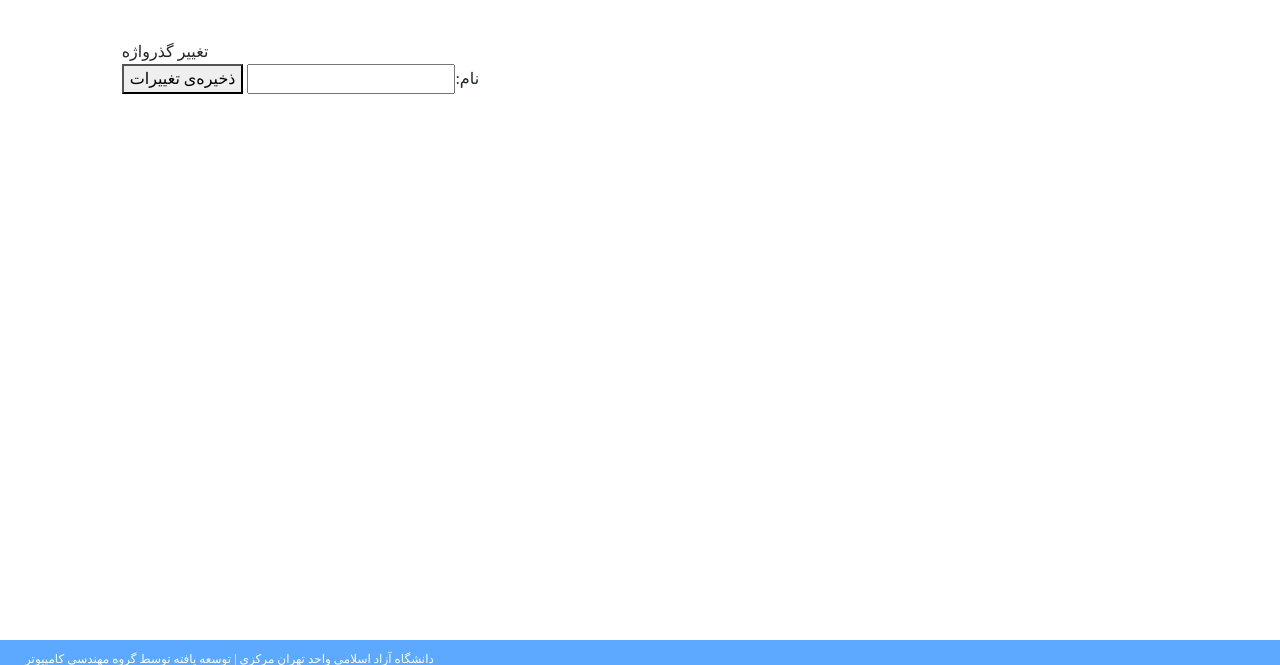
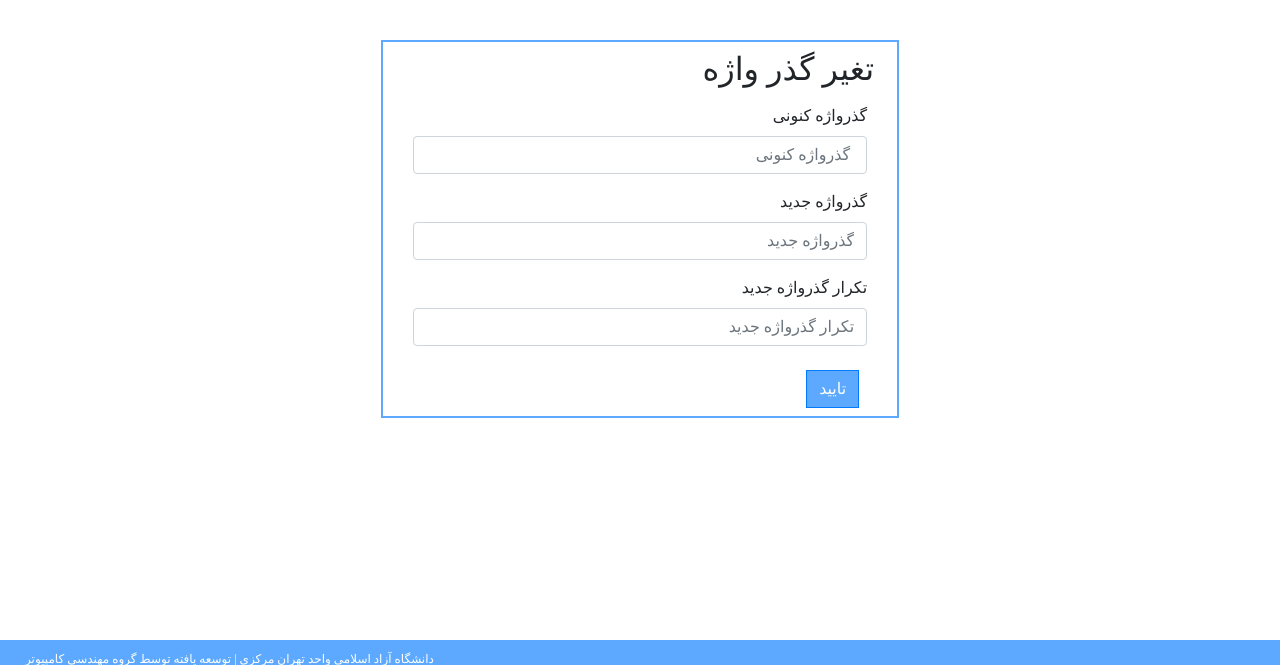
Before and after one commit to ashkantaravati/TDRRS, a Django app: template student/templates/student/change_password.html in a window 1280 px wide. Shown: the part 140-805 px from the top of the page. Run offline with Django 3.2, Linux system fonts and the light colour scheme; the template is opened without the code that fills it: values that come from a table or form of the project are taken from there, others are empty; some libraries are stand-ins or nearby versions; some web fonts are replaced.

Commit message:
new template

```diff
--- a/student/templates/student/change_password.html
+++ b/student/templates/student/change_password.html
@@ -4,7 +4,7 @@
 {% endblock title %}
 
 {% block heading %}
-تغییر گذرواژه
+
 {% endblock heading %}
 
 {% block content %}
@@ -12,8 +12,8 @@
  <!-- <em class="is-size-3">
     {{ request.session.result }}
 </em> -->
-<form style="direction:rtl" action="{% url 'change_password' %}" method="post">
-    {% csrf_token %}
+<!--  parisa cm kard <form style="direction:rtl" action="{% url 'change_password' %}" method="post">
+    {% csrf_token %}-->
  <!--
     <div class="field">
     <div class="control">
@@ -32,8 +32,59 @@
     </div>
   </div>-->
 
-  {{form}}
+  <!-- parisa cm kard {{form}}
 
   <button type="submit" class="button is-block is-info is-large is-fullwidth">ذخیره‌ی تغییرات</button>
-</form>
+</form> -->
+<div class="row m-auto" style="width: 50% !important;">
+<div class=" col-12 rtlDirection text-right blue-border" >
+	<h2 class="p-2">تغیر گذر واژه</h2>
+		<div class="col-xs-12 col-sm-12 col-md-12 col-lg-12">
+			<!-- Start form -->
+                    <form>
+                      <div class="form-group">
+                        <label for="exampleInputEmail1">گذرواژه کنونی</label>
+                        <input type="email" class="form-control" id="exampleInputEmail1" aria-describedby="emailHelp" placeholder=" گذرواژه کنونی">
+                      </div>
+                      <div class="form-group">
+                        <label for="exampleInputEmail1">گذرواژه جدید</label>
+                        <input type="email" class="form-control" id="exampleInputEmail1" aria-describedby="emailHelp" placeholder="گذرواژه جدید ">
+                      </div>
+                      <div class="form-group">
+                        <label for="exampleInputPassword1">تکرار گذرواژه جدید</label>
+                        <input type="password" class="form-control" name="password" id="password" placeholder="تکرار گذرواژه جدید">
+                      </div>
+                      <div class="form-check">
+                        <button type="submit" class="btn btn-primary row-blue-bg my-2 mr-2">تایید</button>
+                      </div>
+
+                    </form>
+
+
+			<!-- End form -->
+		</div>
+	</div>
+</div>
+<!--آقا من همه کاراشو کردم بعد فهمیدم این تمپلیت خاصیتش چیز دیگه بوده حالا اگه داشت برامون ایجاد مشکل میکرد عوضش میکنم :دی -->
+<script>
+  jQuery(document).ready(function(){
+
+
+// Show password Button
+$("#showpassword").on('click', function(){
+
+  var pass = $("#password");
+  var fieldtype = pass.attr('type');
+  if (fieldtype == 'password') {
+    pass.attr('type', 'text');
+    $(this).text("Hide Password");
+  }else{
+    pass.attr('type', 'password');
+    $(this).text("Show Password");
+  }
+
+  });
+});
+
+</script>
 {% endblock content %}
```
